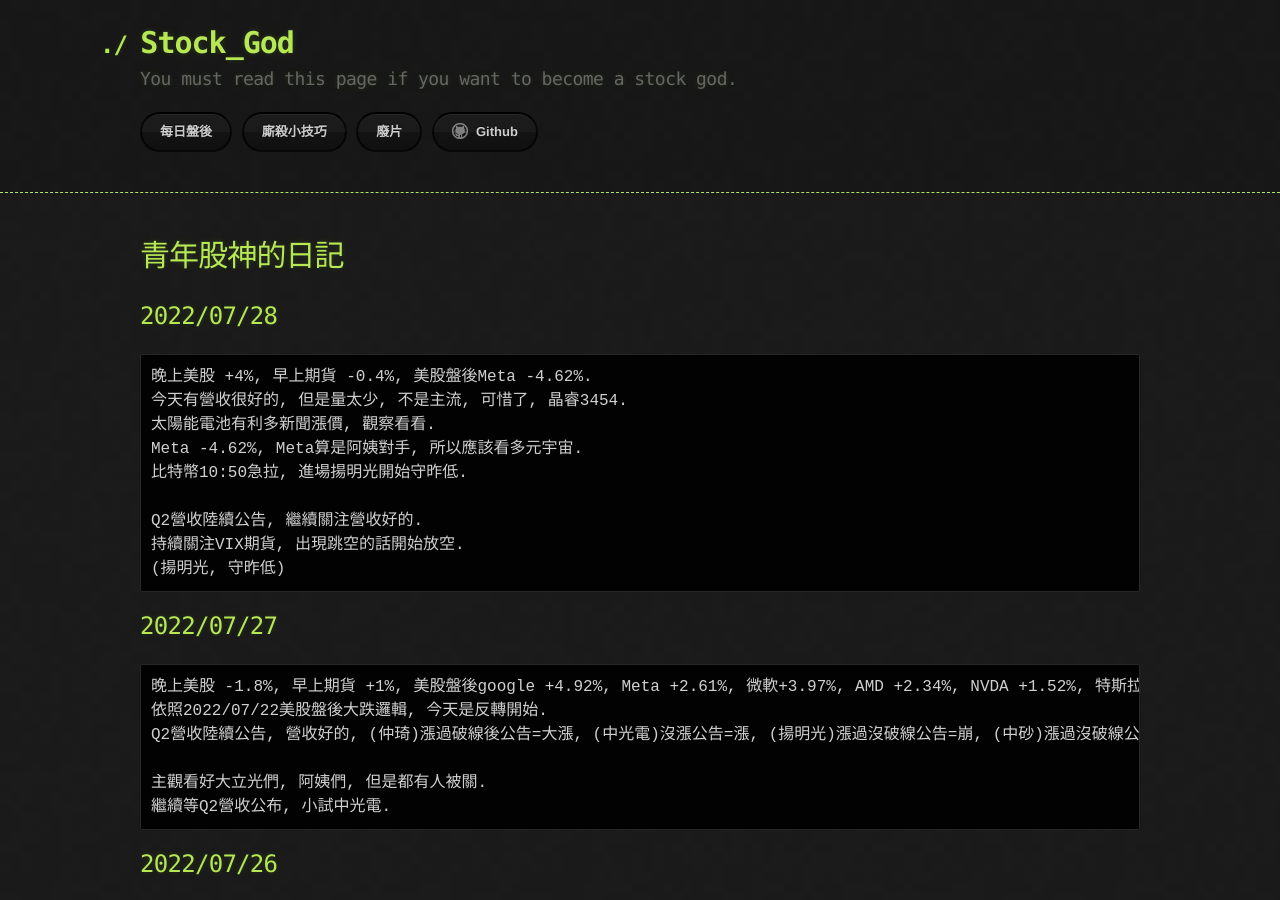
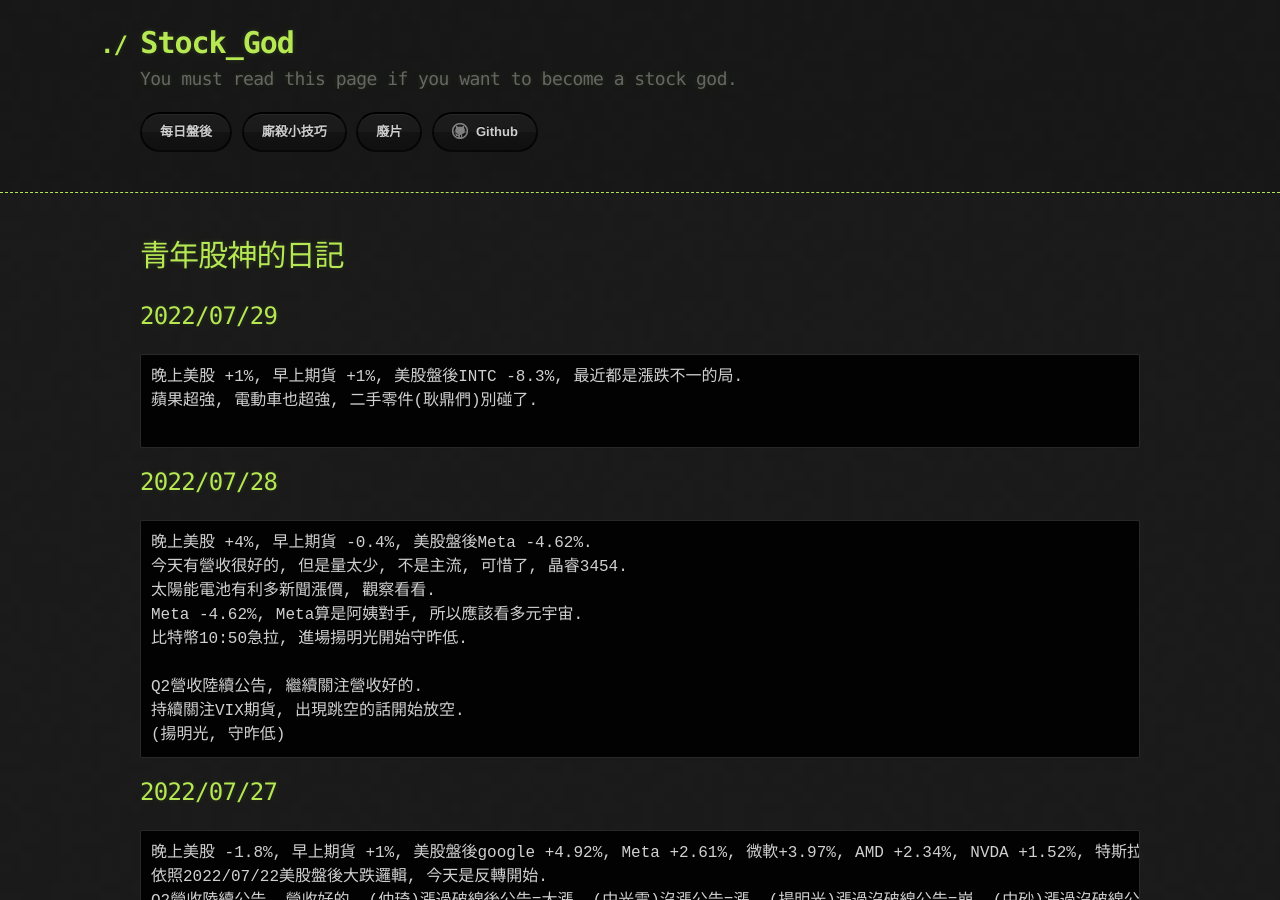
Before and after one commit to lepg5487/Stock_God, a Jekyll site: the page built from index.md, in a window 1280 px wide and 900 px high. Built offline with Jekyll 4.4.1, drawn with Linux system fonts in a browser that asks for light colours; our own code applies the rules of GitHub Pages for plain Markdown files.

Commit message:
Update index.md

````diff
--- a/index.md
+++ b/index.md
@@ -3,6 +3,13 @@ layout: testlayouts
 ---
 
 # 青年股神的日記
+## 2022/07/29
+```
+晚上美股 +1%, 早上期貨 +1%, 美股盤後INTC -8.3%, 最近都是漲跌不一的局.
+蘋果超強, 電動車也超強, 二手零件(耿鼎們)別碰了.
+
+```
+
 ## 2022/07/28
 ```
 晚上美股 +4%, 早上期貨 -0.4%, 美股盤後Meta -4.62%.
````
